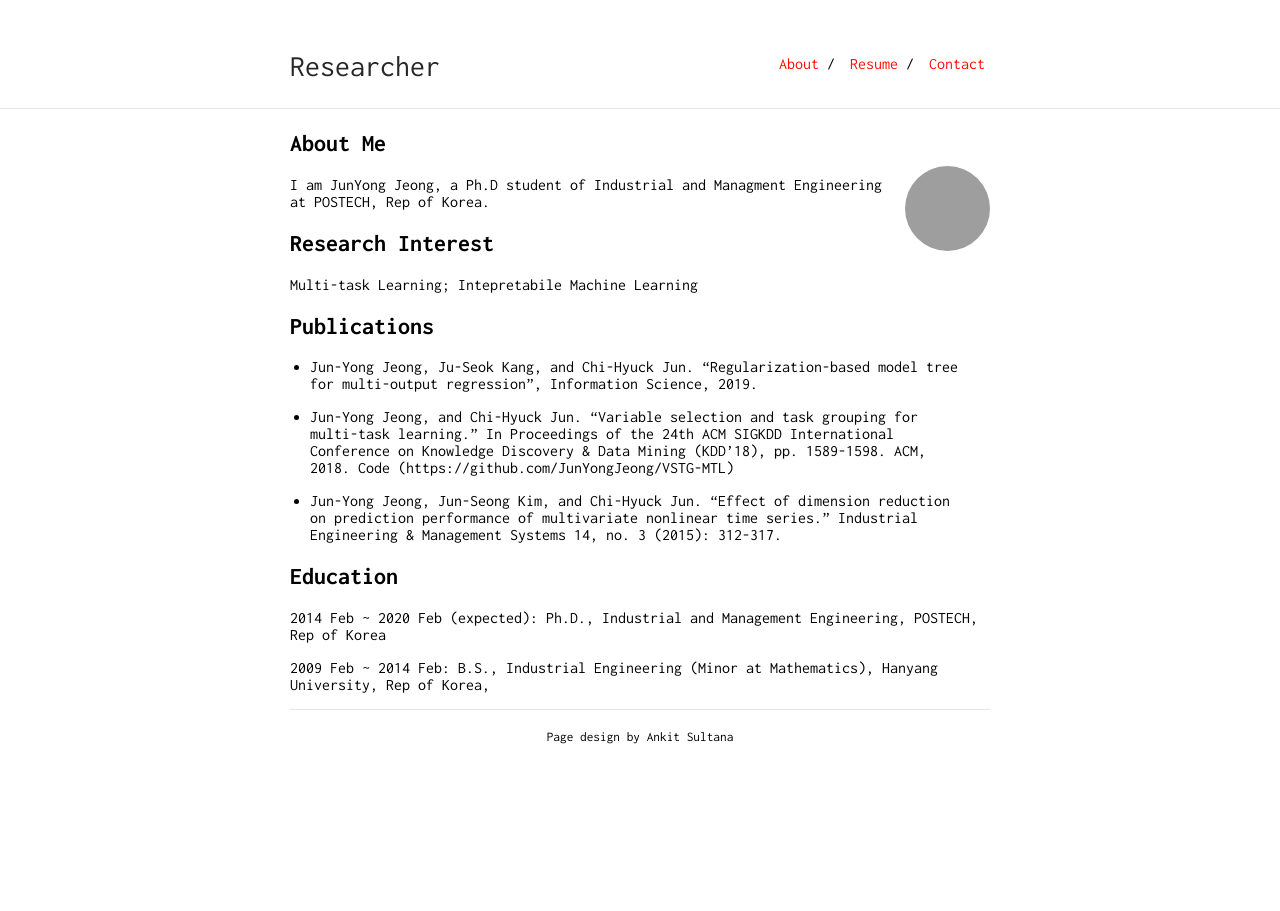
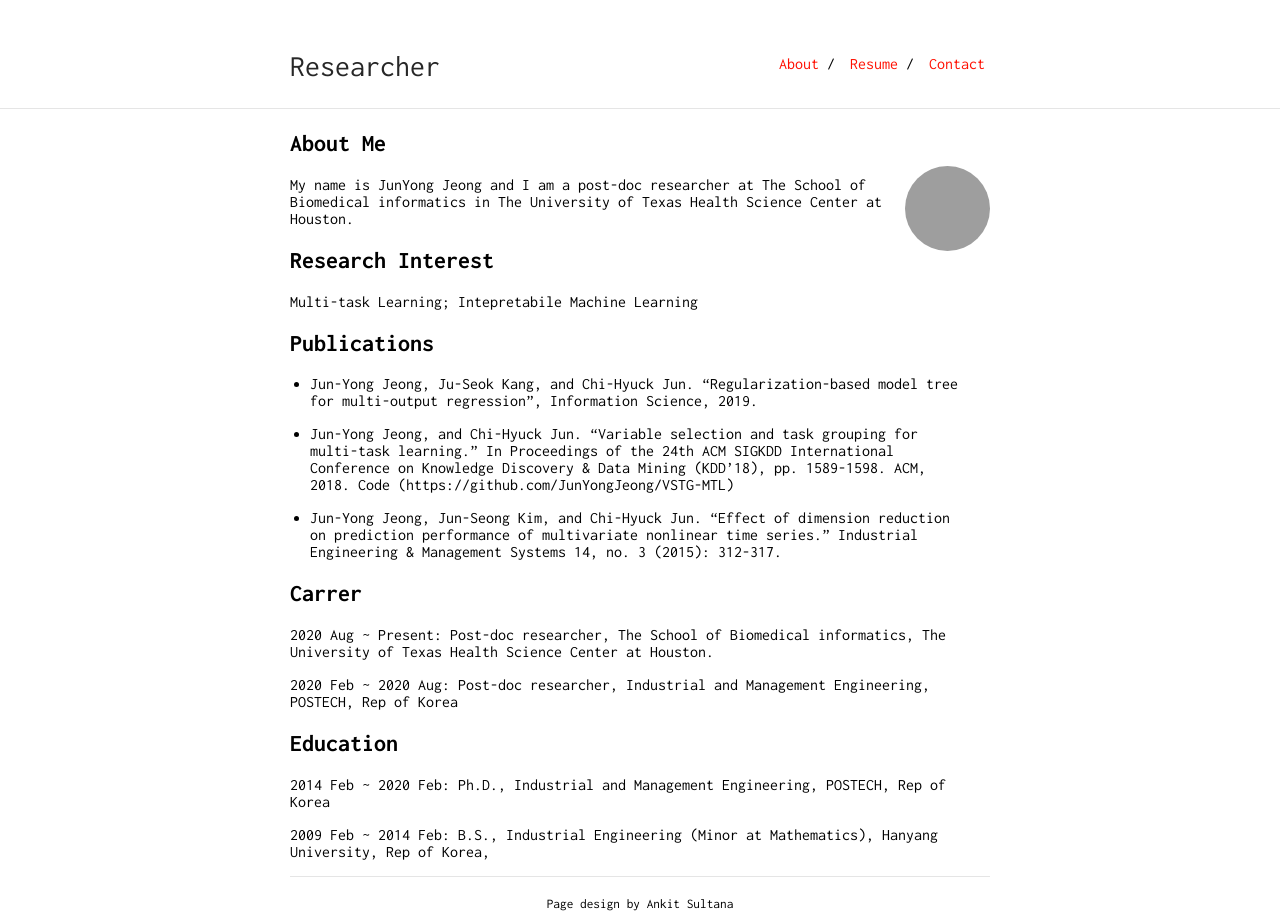
Before and after one commit to JunYongJeong/JunYongJeong.github.io, a Jekyll site: the page built from index.md, in a window 1280 px wide. Built offline with Jekyll 4.4.1, drawn with Linux system fonts in a browser that asks for light colours; our own code applies the rules of GitHub Pages for plain Markdown files; grey boxes are pictures that could not be loaded.

Commit message:
Update index.md

```diff
--- a/index.md
+++ b/index.md
@@ -6,7 +6,7 @@ layout: default
 
 <img class="profile-picture" src="pic.jpg" width="200">
 
-I am JunYong Jeong, a Ph.D student of Industrial and Managment Engineering at POSTECH, Rep of Korea.
+My name is JunYong Jeong and I am a post-doc researcher at The School of Biomedical informatics in The University of Texas Health Science Center at Houston.
 
 ## Research Interest
 
@@ -19,7 +19,13 @@ Multi-task Learning; Intepretabile Machine Learning
 
 * Jun-Yong Jeong, Jun-Seong Kim, and Chi-Hyuck Jun. "Effect of dimension reduction on prediction performance of multivariate nonlinear time series." Industrial Engineering & Management Systems 14, no. 3 (2015): 312-317.
 
+## Carrer
+2020 Aug ~ Present: Post-doc researcher, The School of Biomedical informatics, The University of Texas Health Science Center at Houston.
+
+2020 Feb ~ 2020 Aug: Post-doc researcher, Industrial and Management Engineering, POSTECH, Rep of Korea
+
+
 ## Education
-2014 Feb ~ 2020 Feb (expected): Ph.D., Industrial and Management Engineering, POSTECH, Rep of Korea
+2014 Feb ~ 2020 Feb: Ph.D., Industrial and Management Engineering, POSTECH, Rep of Korea
 
 2009 Feb ~ 2014 Feb: B.S., Industrial Engineering (Minor at Mathematics), Hanyang University, Rep of Korea,
```
